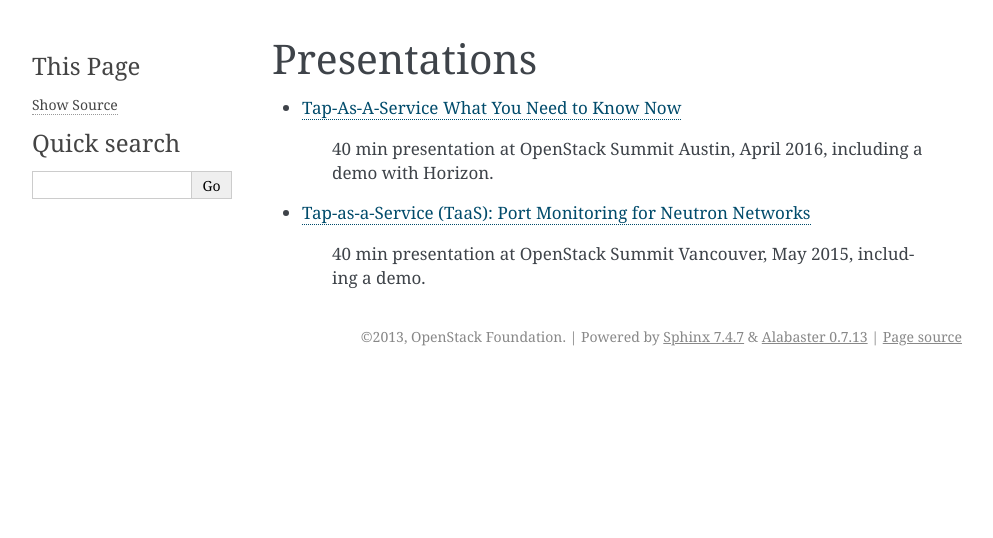
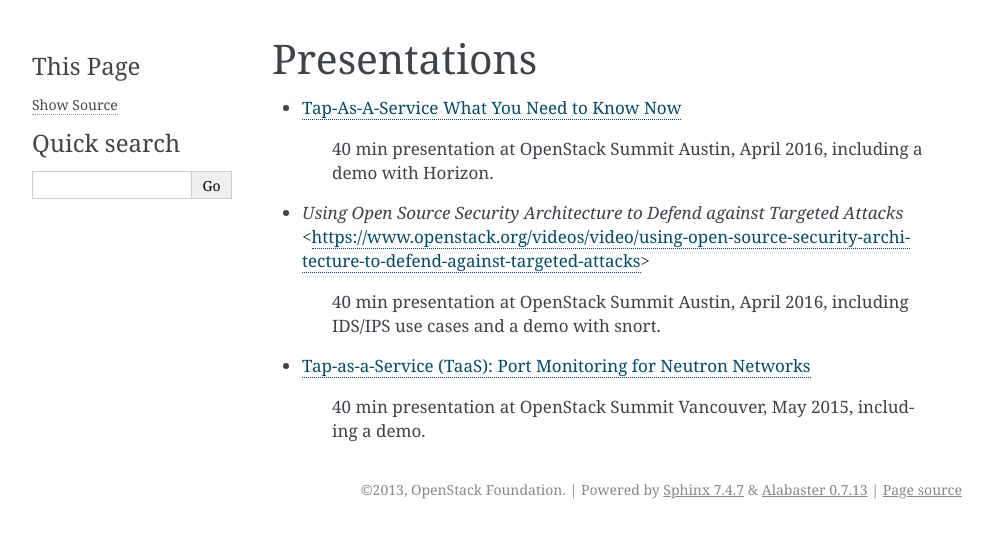
Before and after one commit to openstack-archive/tap-as-a-service, a Sphinx documentation site: the page built from doc/source/presentations.rst, in a window 1280 px wide. Shown: the top 538 px of the page, without its empty margins (148-1141 px from the left). Built offline with Sphinx 7.4.7, drawn with Linux system fonts in a browser that asks for light colours; pages that are not in the unit, such as notebooks, are missing from menus.

Commit message:
presentations.rst: Add another TaaS related Austin presentation
Change-Id: Ib0cf0fa070f0b61fe60ad1903170fa38a8042317

```diff
--- a/doc/source/presentations.rst
+++ b/doc/source/presentations.rst
@@ -8,6 +8,12 @@
     40 min presentation at OpenStack Summit Austin, April 2016,
     including a demo with Horizon.
 
+- `Using Open Source Security Architecture to Defend against Targeted Attacks`
+  <https://www.openstack.org/videos/video/using-open-source-security-architecture-to-defend-against-targeted-attacks>
+
+    40 min presentation at OpenStack Summit Austin, April 2016,
+    including IDS/IPS use cases and a demo with snort.
+
 - `Tap-as-a-Service (TaaS): Port Monitoring for Neutron Networks
   <https://www.openstack.org/summit/vancouver-2015/summit-videos/presentation/tap-as-a-service-taas-port-monitoring-for-neutron-networks>`_
 
```
